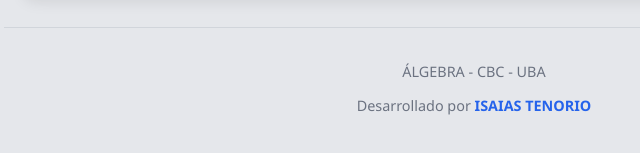
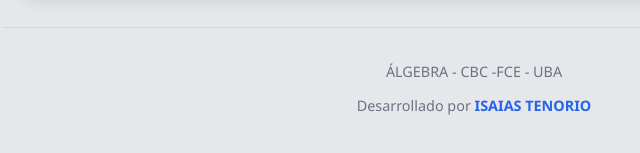
Before and after one commit to IsaiasTR/Chatbot-Algebra, a plain HTML site: page index.html in a window 1280 px wide. Shown: the part 749-902 px from the top of the page, 166-806 px from the left. Drawn offline with nearby package versions, Linux system fonts and the light colour scheme.

Commit message:
Update index.html

```diff
--- a/index.html
+++ b/index.html
@@ -43,7 +43,7 @@
   </main>
 
   <footer>
-    <p>ÁLGEBRA - CBC - UBA</p>
+    <p>ÁLGEBRA - CBC -FCE - UBA</p>
     <p>
       Desarrollado por <strong>ISAIAS TENORIO</strong>
     </p>
```
